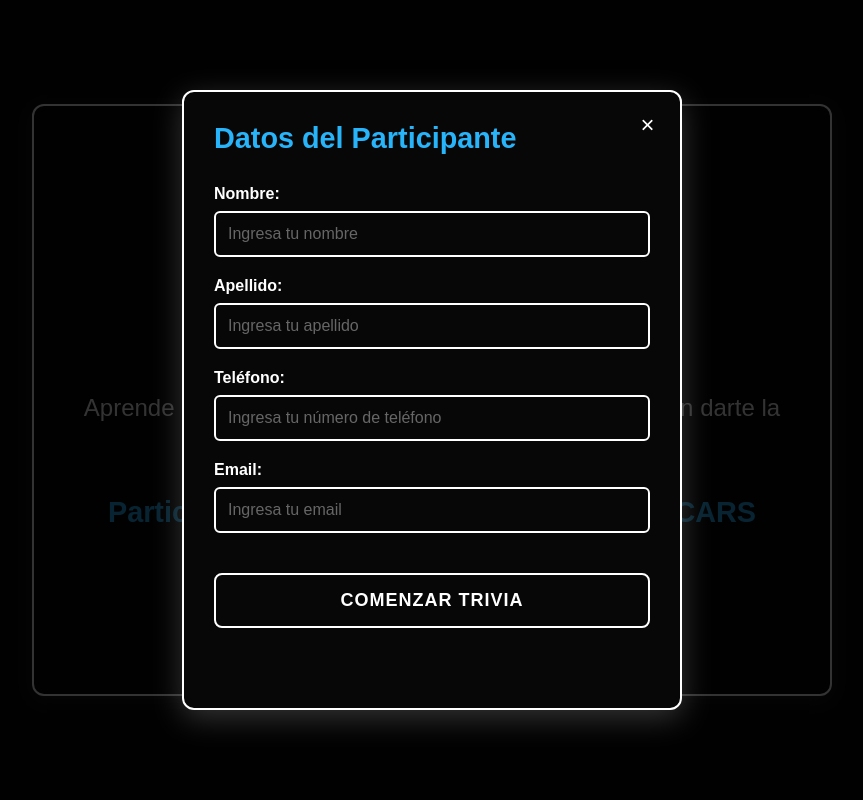
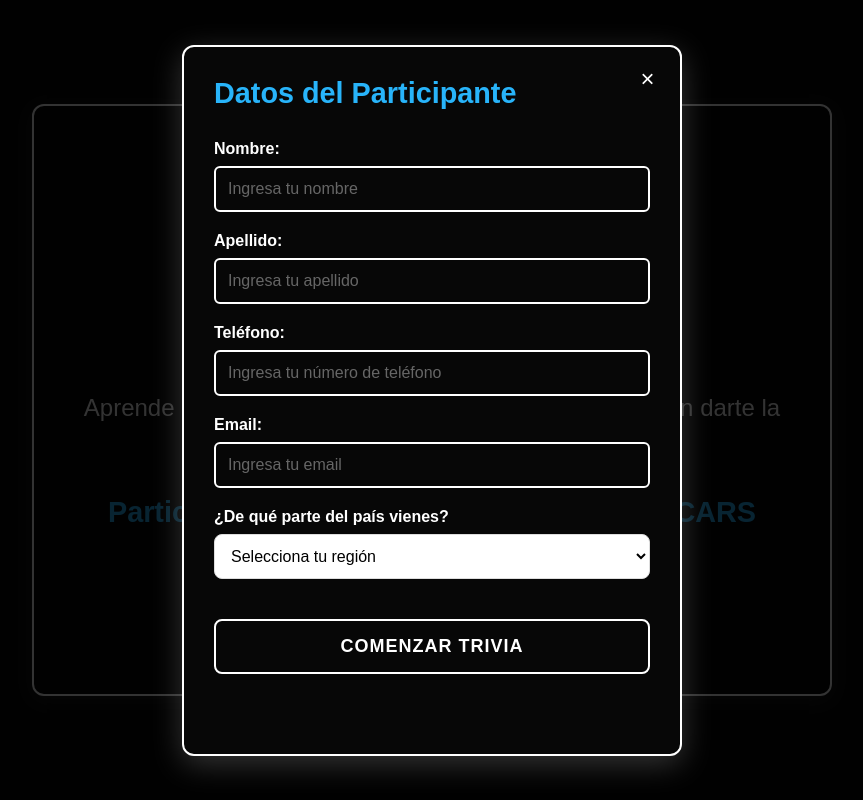
Before and after one commit to Rauchav/supercars-trivia, a React (Vite) app: page / in a window 1280 px wide. Both pictures are taken after a click on the button "COMENZAR A JUGAR". Shown: the whole page, without its empty margins (208-1071 px from the left). Built offline with nearby package versions, Linux system fonts and the light colour scheme.

Commit message:
region field added

```diff
--- a/src/App.jsx
+++ b/src/App.jsx
@@ -71,6 +71,7 @@ function App() {
       lastName: userData.lastName,
       phone: userData.phone,
       email: userData.email,
+      region: userData.region,
       score: score,
     };
 
--- a/src/components/DataCaptureModal.jsx
+++ b/src/components/DataCaptureModal.jsx
@@ -6,6 +6,7 @@ const DataCaptureModal = ({ onSubmit, onClose }) => {
     lastName: "",
     phone: "",
     email: "",
+    region: "",
   });
 
   const [errors, setErrors] = useState({});
@@ -45,6 +46,10 @@ const DataCaptureModal = ({ onSubmit, onClose }) => {
       newErrors.email = "El email es requerido";
     } else if (!/\S+@\S+\.\S+/.test(formData.email)) {
       newErrors.email = "El email no es válido";
+    }
+
+    if (!formData.region.trim()) {
+      newErrors.region = "La región es requerida";
     }
 
     setErrors(newErrors);
@@ -141,6 +146,40 @@ const DataCaptureModal = ({ onSubmit, onClose }) => {
             )}
           </div>
 
+          <div className="form-group">
+            <label htmlFor="region">¿De qué parte del país vienes?</label>
+            <select
+              id="region"
+              name="region"
+              value={formData.region}
+              onChange={handleInputChange}
+              style={{
+                width: "100%",
+                padding: "12px",
+                border: "1px solid #ddd",
+                borderRadius: "8px",
+                fontSize: "16px",
+                backgroundColor: "#fff",
+              }}
+            >
+              <option value="">Selecciona tu región</option>
+              <option value="La Paz">La Paz</option>
+              <option value="Cochabamba">Cochabamba</option>
+              <option value="Santa Cruz">Santa Cruz</option>
+              <option value="Beni">Beni</option>
+              <option value="Pando">Pando</option>
+              <option value="Sucre">Sucre</option>
+              <option value="Potosi">Potosi</option>
+              <option value="Oruro">Oruro</option>
+              <option value="Tarija">Tarija</option>
+            </select>
+            {errors.region && (
+              <span style={{ color: "#ff4444", fontSize: "14px" }}>
+                {errors.region}
+              </span>
+            )}
+          </div>
+
           <button
             type="submit"
             className="btn"
```
Also changed, not shown: UPDATED_GOOGLE_APPS_SCRIPT_WITH_REGION.js (added, +43 -0 lines).
